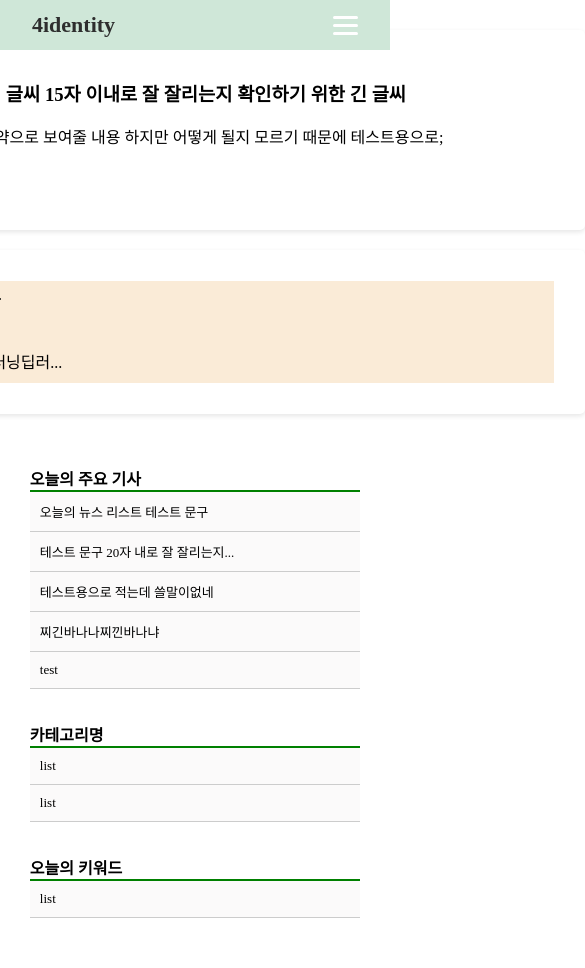
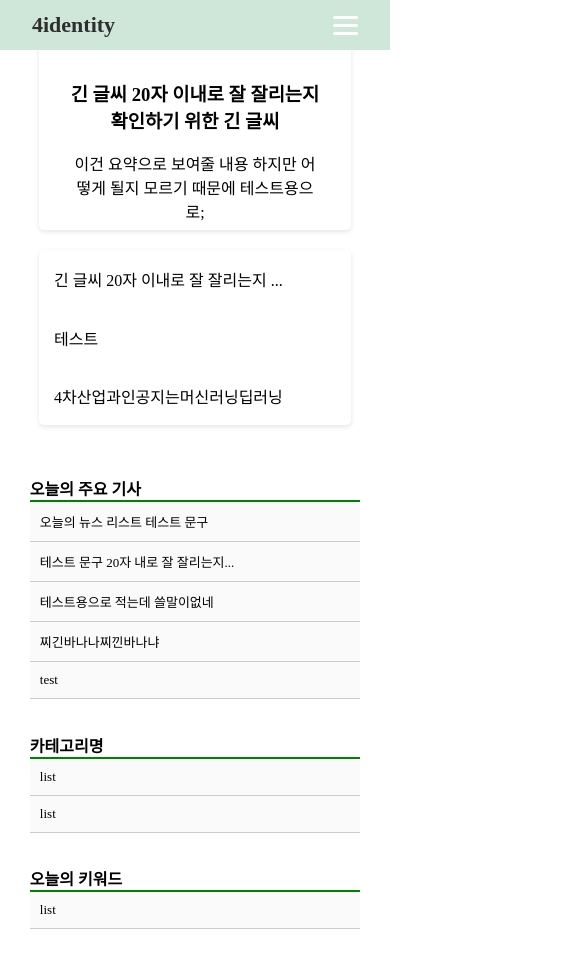
Before and after one commit to 2024-SMHRD-KDT-LangIntelligence-1/4identity, a React (Vite) app in the folder src/main/frontend/: page / in a window 390 px wide. Shown: the top 968 px of the page, 585 px wide, since content can reach past the window. Built offline with nearby package versions, Linux system fonts and the light colour scheme.

Commit message:
윤진 test03.29 / 13:56

```diff
--- a/src/main/frontend/src/pages/home.jsx
+++ b/src/main/frontend/src/pages/home.jsx
@@ -8,7 +8,7 @@ function Home() {
   const navigate = useNavigate();
   const testData = [
     {
-      title: "긴 글씨 15자 이내로 잘 잘리는지 확인하기 위한 긴 글씨 ",
+      title: "긴 글씨 20자 이내로 잘 잘리는지 확인하기 위한 긴 글씨 ",
       summary:
         "이건 요약으로 보여줄 내용 하지만 어떻게 될지 모르기 때문에 테스트용으로;",
     },
@@ -50,8 +50,8 @@ function Home() {
                     }`}
                     onClick={() => setSelectNews(news)}
                   >
-                    {news.title.length > 15
-                      ? `${news.title.slice(0, 15)}...`
+                    {news.title.length > 20
+                      ? `${news.title.slice(0, 20)}...`
                       : news.title}
                   </div>
                 ))}
--- a/src/main/frontend/src/pages/index.css
+++ b/src/main/frontend/src/pages/index.css
@@ -59,13 +59,14 @@ main {
   text-align: left;
   width: 180px;
   position: relative;
-  padding-bottom: 10px;
+  padding : 17.2px 15px;
   justify-content: center;
-  background-color: antiquewhite;
 }
 
 .newsListItem:hover {
   font-weight: bold;
+  background-color: #CFE7D8;
+  color: #2E2E2E;
 }
 
 @media (max-width: 768px) {
@@ -81,16 +82,15 @@ main {
   }
 
   .mainNews {
-    width: 200%;
+    width: 80%;
     margin-bottom: 20px;
   }
 
   .newsListBox {
     box-sizing: border-box;
-    width: 200%;
+    width: 80%;
     height: auto;
     margin-left: 0;
-    padding: 8%;
   }
 
   .newsList {
@@ -105,4 +105,5 @@ main {
     min-width: 100px;
     flex: 1 1 auto;
   }
+
 }
```
